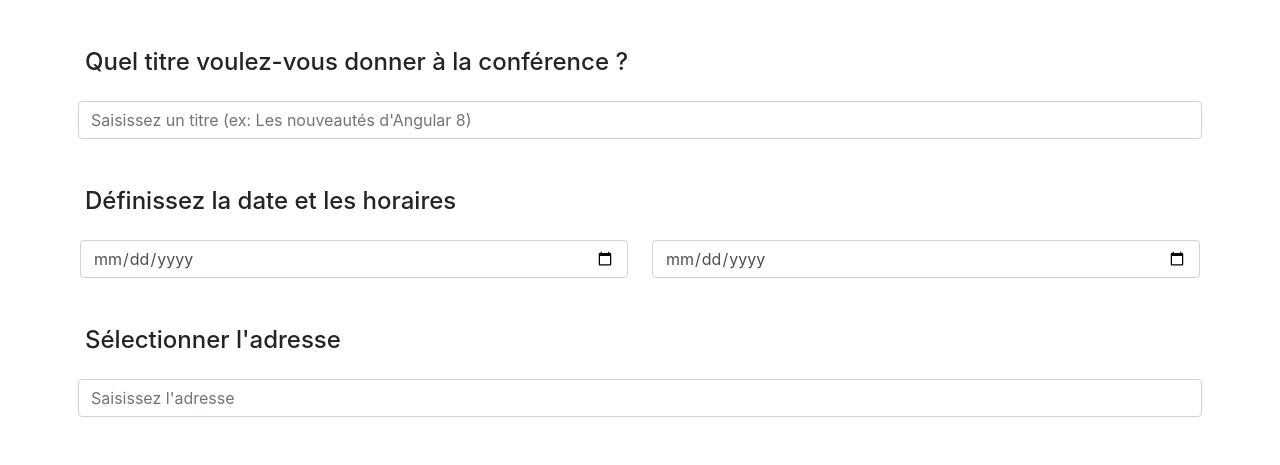
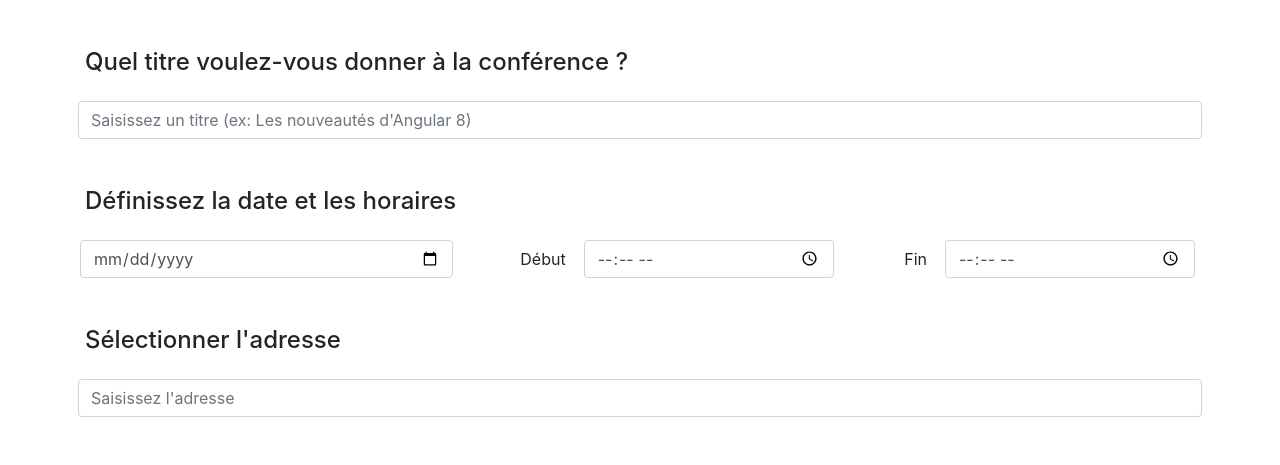
Before and after one commit to eudzb/conf-project, a PHP site: page /creation-conf.php in a window 1280 px wide. Shown: the part 281-746 px from the top of the page. Run offline with PHP 8.4, Linux system fonts and the light colour scheme.

Commit message:
Creation of conference

```diff
--- a/src/creation-conf.php
+++ b/src/creation-conf.php
@@ -48,16 +48,28 @@
           <h4 class="col mt-5 mb-4">Définissez la date et les horaires</h4>
         </div>
         <div class="form-row">
-          <div class="col p-0 mr-4">
+          <div class="col-md-4 p-0 mr-4">
             <input
             type="date"
             name="date"
             class="form-control">
           </div>
-          <div class="col p-0">
+          <div class="col-md-1 align-self-center text-right mr-2">
+            <span>Début</span>
+          </div>
+          <div class="col-md">
             <input
-            type="date"
-            name="date"
+            type="time"
+            name="start"
+            class="form-control">
+          </div>
+          <div class="col-md-1 align-self-center text-right mr-2">
+            <span>Fin</span>
+          </div>
+          <div class="col-md">
+            <input
+            type="time"
+            name="end"
             class="form-control">
           </div>
         </div>
```
